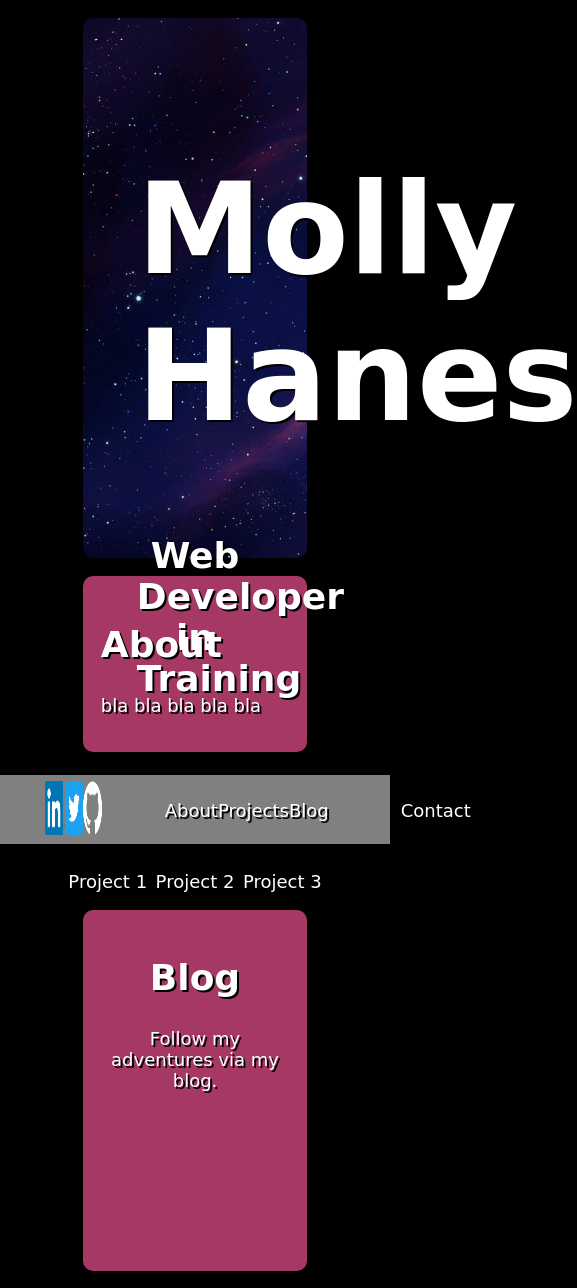
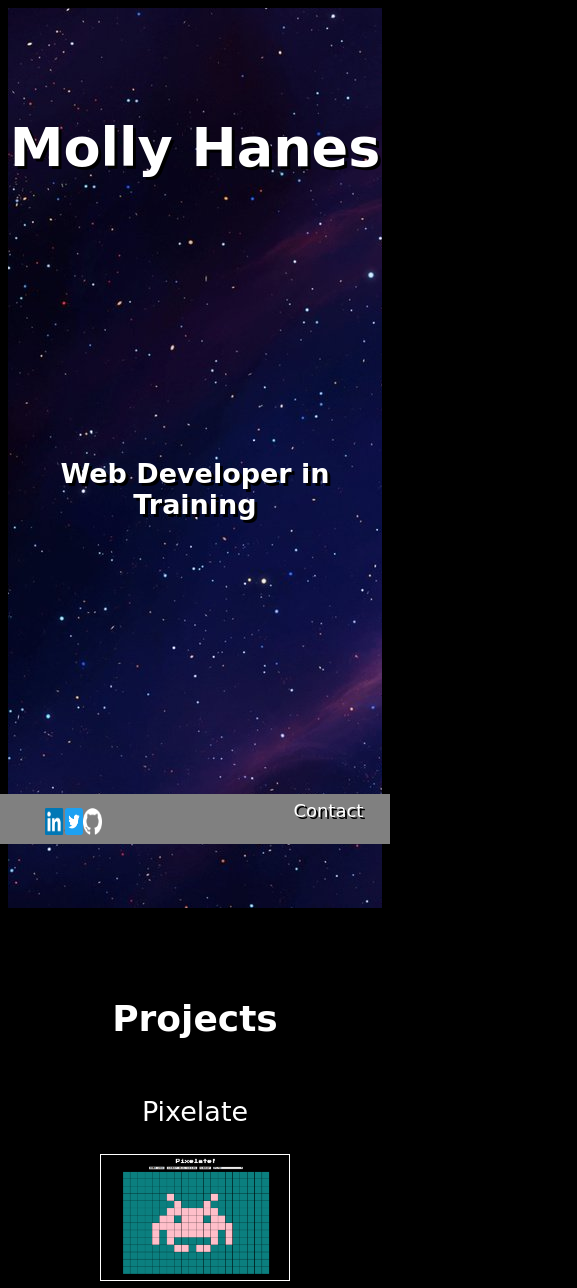
Before and after one commit to ebnhawk/profile, a plain HTML site: page index.html in a window 390 px wide. Shown: the top 1288 px of the page, 577 px wide, since content can reach past the window. Drawn offline with Linux system fonts and the light colour scheme; a web font is replaced by a local one.

Commit message:
page first draft

```diff
--- a/index.html
+++ b/index.html
@@ -7,35 +7,31 @@
     <link href="https://fonts.googleapis.com/css?family=Patrick+Hand+SC" rel="stylesheet">
   </head>
   <body>
-    <div class='hero'>
+    <a name='top'><div class='hero'></a>
       <h1 class='title'>Molly Hanes</h1>
       <h2 class='subtitle'>Web Developer in Training</h2>
     </div>
-    <a name='about'><div class='about'></a>
-      <div class='profileImg'>
-      </div>
-      <div class='profileText'>
-        <h2>About</h2>
-        <p>bla bla bla bla bla</p>
-      </div>
-    </div>
+
     <a name='projects'><div class ='projects'></a>
       <h2>Projects</h2>
       <div class='projectsGrid'>
-        <div class='project'>
-          <p class='projectDesc'>Project 1</p>
+        <div class='project pixelate'>
+          <p class='projectDesc'>Pixelate</p>
+          <a href='https://ebnhawk.github.io/PairExercise.Pixelate/' target='_blank'><img src='pixelate.png'/></a>
         </div>
         <div class='project'>
-          <p class='projectDesc'>Project 2</p>
+          <p class='projectDesc'>Mock Company Website</p>
+          <a href='https://ebnhawk.github.io/Landing-Page-Launchpad/' target='_blank'><img src='aviatto.png'/></a>
         </div>
         <div class='project'>
-          <p class='projectDesc'>Project 3</p>
+          <p class='projectDesc'>Guessing Game</p>
+          <a href='https://ebnhawk.github.io/guessingGame/index.html' target='_blank'><img src='guessingGame.png'/></a>
         </div>
       </div>
     </div>
     <a name='blog'><div class='blog'></a>
       <h2>Blog</h2>
-      <a href='blog.html'>Follow my adventures via my blog.</a>
+      <p>No blog posts yet-- check back soon!</p>
     </div>
     <div class='foot'>
       <div class='footChunk social'>
@@ -45,7 +41,7 @@
       </div>
       <div class='footChunk nav'>
         <div class='navItem'>
-          <a href='#about'>About</a>
+          <a href='#top'>Top</a>
         </div>
         <div class='navItem'>
           <a href='#projects'>Projects</a>
@@ -55,7 +51,7 @@
         </div>
       </div>
       <div class='footChunk contact'>
-        <a href="contact">Contact</a>
+        <a href="mailto:mollyfhanes@gmail.com" target="_top">Contact</a>
       </div>
     </div>
   </body>
--- a/style.css
+++ b/style.css
@@ -17,6 +17,10 @@ h2 {
   font-size: 2em;
 }
 
+p {
+  font-size: 1.5em;
+}
+
 a {
   text-decoration: none;
   color: white;
@@ -24,12 +28,11 @@ a {
 }
 
 a:hover {
-  color: yellow;
+  color: gold;
 }
 
 img {
   max-width: 100%;
-  height: auto;
 }
 
 h1, h2, .project, .navItem, .blog, .profileImg {
@@ -39,56 +42,57 @@ h1, h2, .project, .navItem, .blog, .profileImg {
 .hero {
   background-image: url(bg.jpg);
   background-size: cover;
-  margin: 1em 20%;
-  padding: 3em;
-  height: 30em;
-  border-radius: 10px;
+  padding-top: 4em;
+  padding-bottom: 8em;
+  display: flex;
+  flex-flow: column;
+  height: 900px;
 }
 
 .title, .subtitle {
-  text-shadow: 2px 2px black;
+  text-shadow: 3px 3px black;
+  flex: 1;
 }
 
 .title {
   font-family: 'Patrick Hand SC', cursive;
-  font-size: 7em;
+  font-size: 10em;
 }
 
-.about, .blog {
-  background-color:rgba(236, 81, 145, .7);
-  display: flex;
-  margin: 0 20%;
-  padding: 1em;
-  border-radius: 10px;
-  text-shadow: 2px 2px black;
-}
+.blog {
 
-.about h2 {
-  text-align: left;
-}
-
-.about p {
-  text-align: justify;
 }
 
 .projects {
-
-  margin: 0 15%;
+  margin-left: 15%;
+  margin-right: 15%;
+  margin-top: 5em;
 }
 
 .projectsGrid {
   display: flex;
   justify-content: center;
+  margin: 1em;
 }
 
 .project {
   flex: 1 1 33%;
+  margin: 0 1em;
+}
+
+.pixelate img {
+  border: 1px solid white;
 }
 
 .blog {
   padding-bottom: 10em;
+  padding-top: 3em;
   display: flex;
+  border: 1px solid rgba(236, 81, 145, .7);
+  border-radius: 10px;
+  margin: 7% 30%;
   flex-direction: column;
+  text-align: center;
 }
 
 .foot {
@@ -121,3 +125,31 @@ h1, h2, .project, .navItem, .blog, .profileImg {
   justify-content: flex-end;
   margin-bottom: 1em;
 }
+
+@media (max-width: 600px) {
+  .title {
+    font-size: 3em;
+  }
+  .subtitle {
+    font-size: 1.5em;
+  }
+  h1, h2 {
+    font-size: 2em;
+  }
+  .navItem {
+    display: none;
+  }
+  .footChunk img {
+    height: 1.5em;
+    margin: 0 .5em;
+  }
+  .projectsGrid {
+    flex-flow: column;
+  }
+  .project {
+    flex: 0 0 100%;
+  }
+  .blog {
+    margin: 7% 0;
+  }
+}
```
Also changed, not shown: pixelate.png (added), 2 other files.
